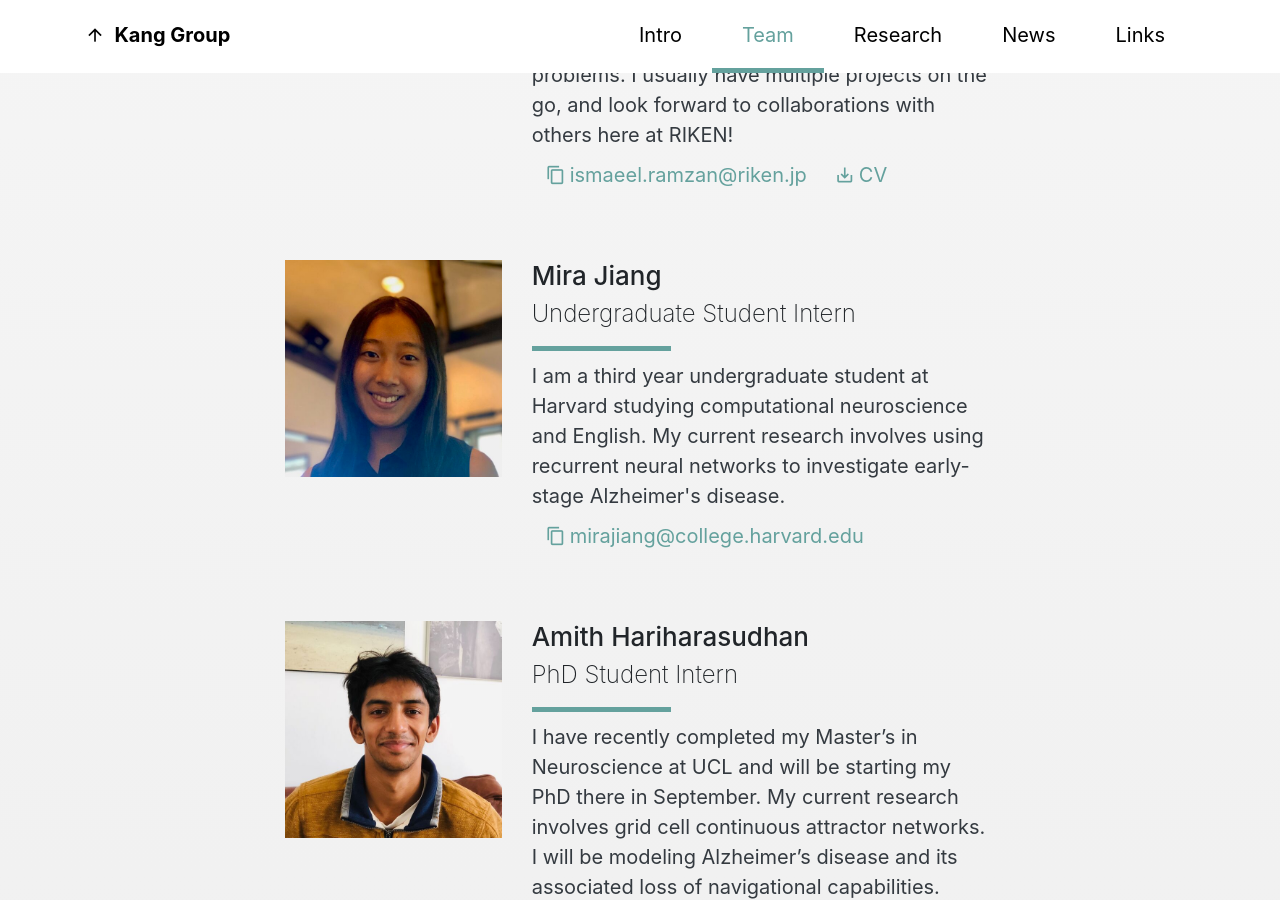
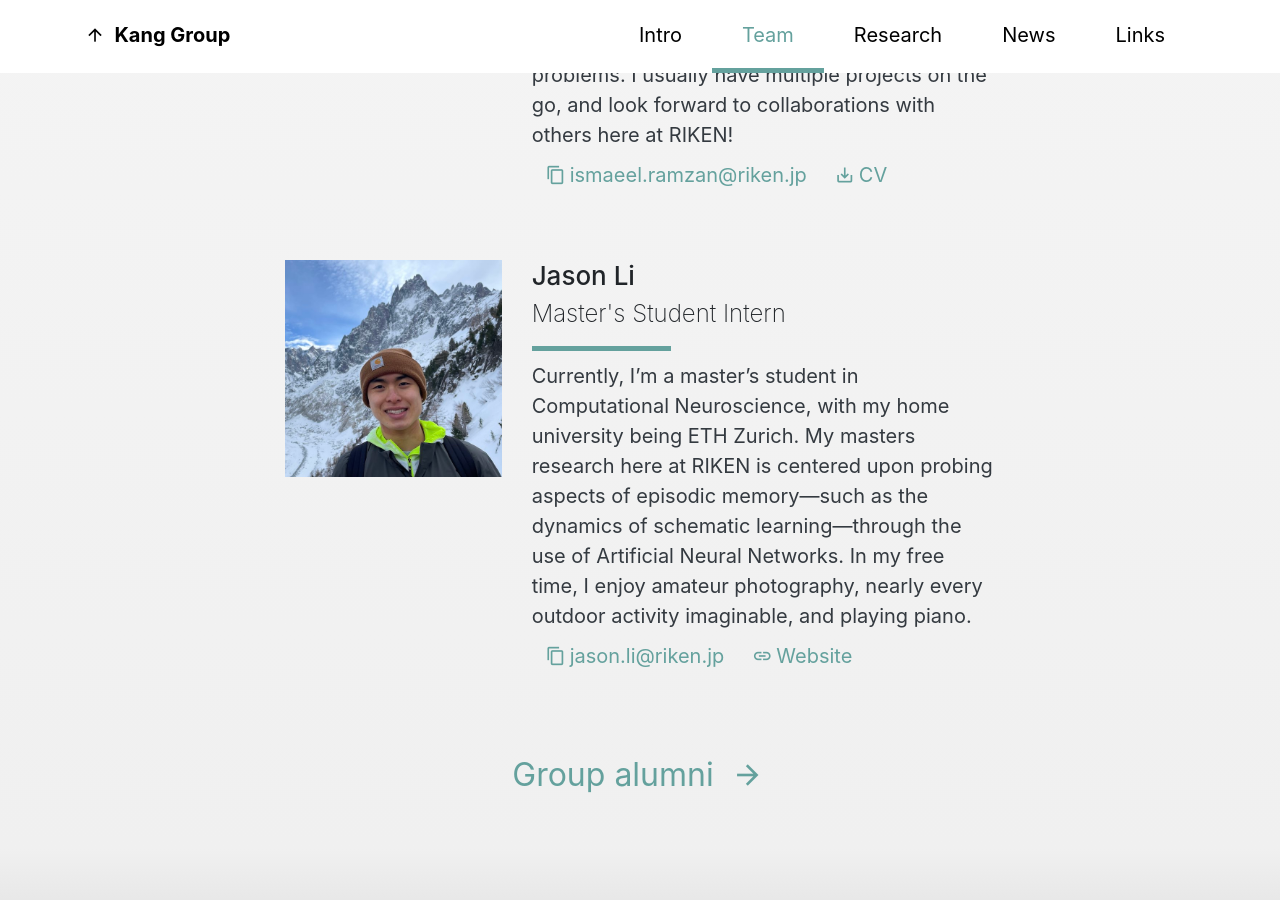
Before and after one commit to louiskang/group.github.io, a Jekyll site: the page built from index.html, in a window 1280 px wide and 900 px high, scrolled down 2973 px. Built offline with Jekyll 4.4.1, drawn with Linux system fonts in a browser that asks for light colours; some web fonts are replaced; some of the changed text lies outside the part shown.

Commit message:
Added Jason and complementary news links

```diff
--- a/_data/research.yml
+++ b/_data/research.yml
@@ -23,6 +23,10 @@
     - citation: Kang L &amp; Toyoizumi T. Hopfield-like model with complementary encodings of memories. <i>Phys Rev E</i> 108, 054410 (2023).
       link: "https://journals.aps.org/pre/abstract/10.1103/PhysRevE.108.054410"
       pdf: "/docs/kang2023hopfield.pdf"
+    - citation: How the hippocampus records memories in stereo. <i>RIKEN Research Highlight</i> (2024).
+      link: "https://www.riken.jp/en/news_pubs/research_news/rr/20240704_2/index.html"
+    - citation: Kang L. Lightning talk at the Understanding Lower-Level Intelligence from AI, Psychology, and Neuroscience Perspectives workshop. <i>Simons Institute on the Theory of Computing, University of California</i> (2024).
+      link: "https://www.youtube.com/watch?v=3oArAF9M4Lg"
 
 
 - title: Noise resilience in continuous attractor networks
--- a/_data/team.yml
+++ b/_data/team.yml
@@ -86,13 +86,26 @@
   photo: "/media/team-mira.jpg"
   about: I am a third year undergraduate student at Harvard studying computational neuroscience and English. My current research involves using recurrent neural networks to investigate early-stage Alzheimer's disease.
   email: mirajiang@college.harvard.edu
-  alum: false
+  alum: true
   years: 2024
+  history:
+    - "2024 update: Undergraduate student at Harvard University"
 
 - name: Amith Hariharasudhan
   role: PhD Student Intern
   photo: "/media/team-amith.jpg"
   about: I have recently completed my Master’s in Neuroscience at UCL and will be starting my PhD there in September. My current research involves grid cell continuous attractor networks. I will be modeling Alzheimer’s disease and its associated loss of navigational capabilities.
   email: h.amith02@gmail.com
+  alum: true
+  years: 2024
+  history:
+    - "2024 update: PhD student at University College London"
+
+- name: Jason Li
+  role: Master's Student Intern
+  photo: "/media/team-jason.jpg"
+  about: Currently, I’m a master’s student in Computational Neuroscience, with my home university being ETH Zurich. My masters research here at RIKEN is centered upon probing aspects of episodic memory&mdash;such as the dynamics of schematic learning&mdash;through the use of Artificial Neural Networks. In my free time, I enjoy amateur photography, nearly every outdoor activity imaginable, and playing piano.
+  email: jason.li@riken.jp
+  website: https://jli12.github.io/
   alum: false
   years: 2024
--- a/_includes/team.html
+++ b/_includes/team.html
@@ -20,6 +20,9 @@
                   <button class="btn btn-copy btn-outline-primary d-flex align-items-center" data-clipboard-text="{{ member.email }}">
                     {{ site.icons.copy }}{{ member.email }}</button>
                 {% endif %}
+                {% if member.website %}
+                  <a class="btn btn-outline-primary d-flex align-items-center" href="{{ member.website }}">{{ site.icons.link }} Website</a>
+                {% endif %}
                 {% if member.CV %}
                   <a class="btn btn-outline-primary d-flex align-items-center" href="{{ member.CV }}">{{ site.icons.pdf }} CV</a>
                 {% endif %}
```
Also changed, not shown: media/team-jason.jpg (added).
